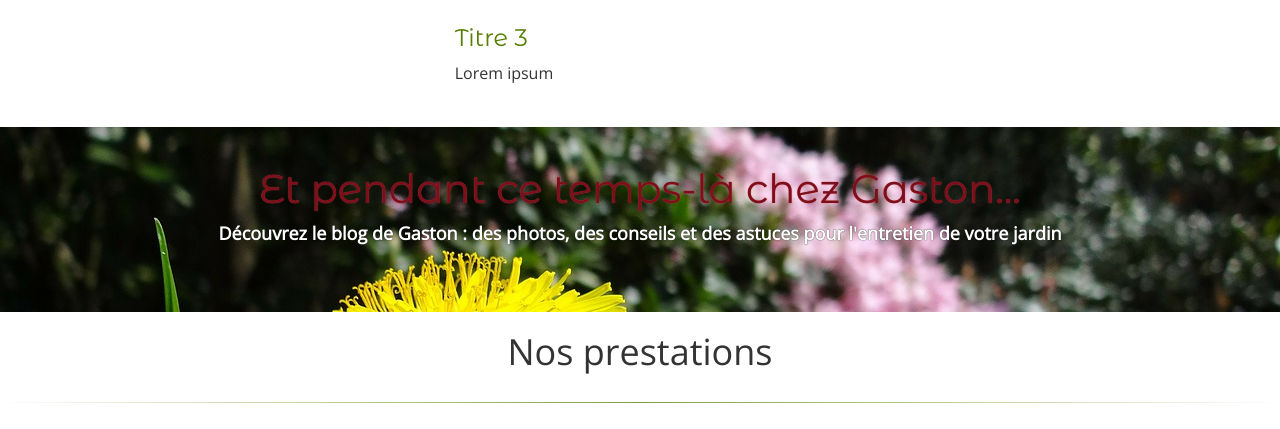
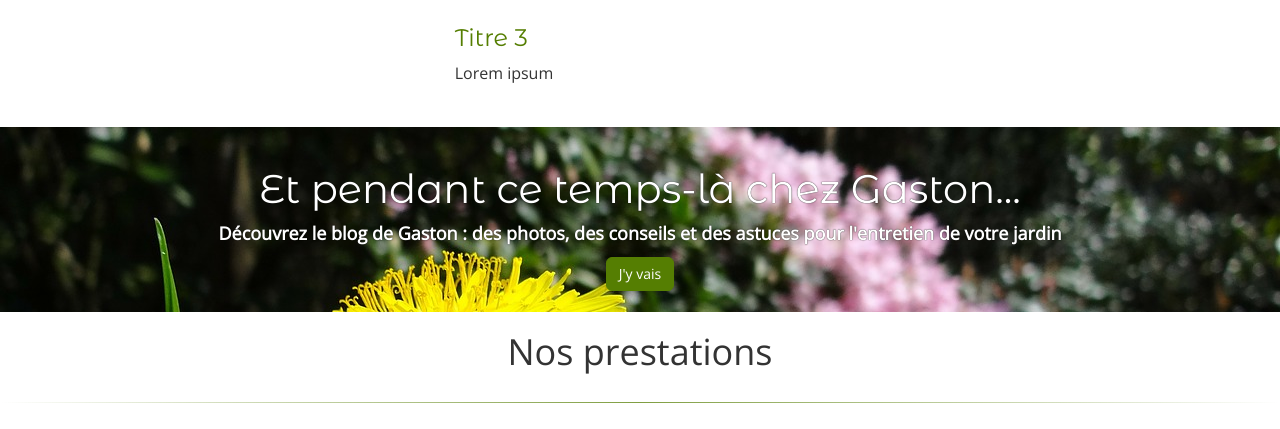
Before and after one commit to WildCodeSchool/orleans-0217-jardinsdegaston, a PHP site: page / in a window 1280 px wide. Shown: the part 2424-2853 px from the top of the page. Run offline with PHP 8.4, Linux system fonts and the light colour scheme; grey boxes labelled with a size stand in for pictures from a placeholder-image service; some libraries are stand-ins or nearby versions; some web fonts are replaced.

Commit message:
ameloration section chez gaston

```diff
--- a/css/stylesheet.css
+++ b/css/stylesheet.css
@@ -64,6 +64,14 @@ button, input, select, textarea {
 {
     border-color: #557E02;
 }
+
+.btn-default:focus
+{
+    border-color: #557E02;
+    background-color: #557e02;
+    color: white;
+}
+
 
 .hover:hover
 {
@@ -321,8 +329,8 @@ input[type=range]:focus::-moz-range-thumb {
     /*
     color: #c1eb6a; !* Teinte verte (si on ne veut pas du rouge cerise) *!
     */
-    color: #7c0f1a;
-    text-shadow: 0 0 1px #c43d4b;
+    color: white;
+    text-shadow: 0 0 1px black;
     font-size: 40px;
     /*
     padding-top: 20px;
--- a/index.php
+++ b/index.php
@@ -137,6 +137,7 @@
             <div class="BlogThumb">
                 <a href="blog.php"><h3>Et pendant ce temps-là chez Gaston...</h3></a>
                 <p>Découvrez le blog de Gaston : des photos, des conseils et des astuces pour l'entretien de votre jardin</p>
+                <a type="button" class="btn btn-default hover" href="blog.php">J'y vais</a>
             </div>
 
         </div>
```
